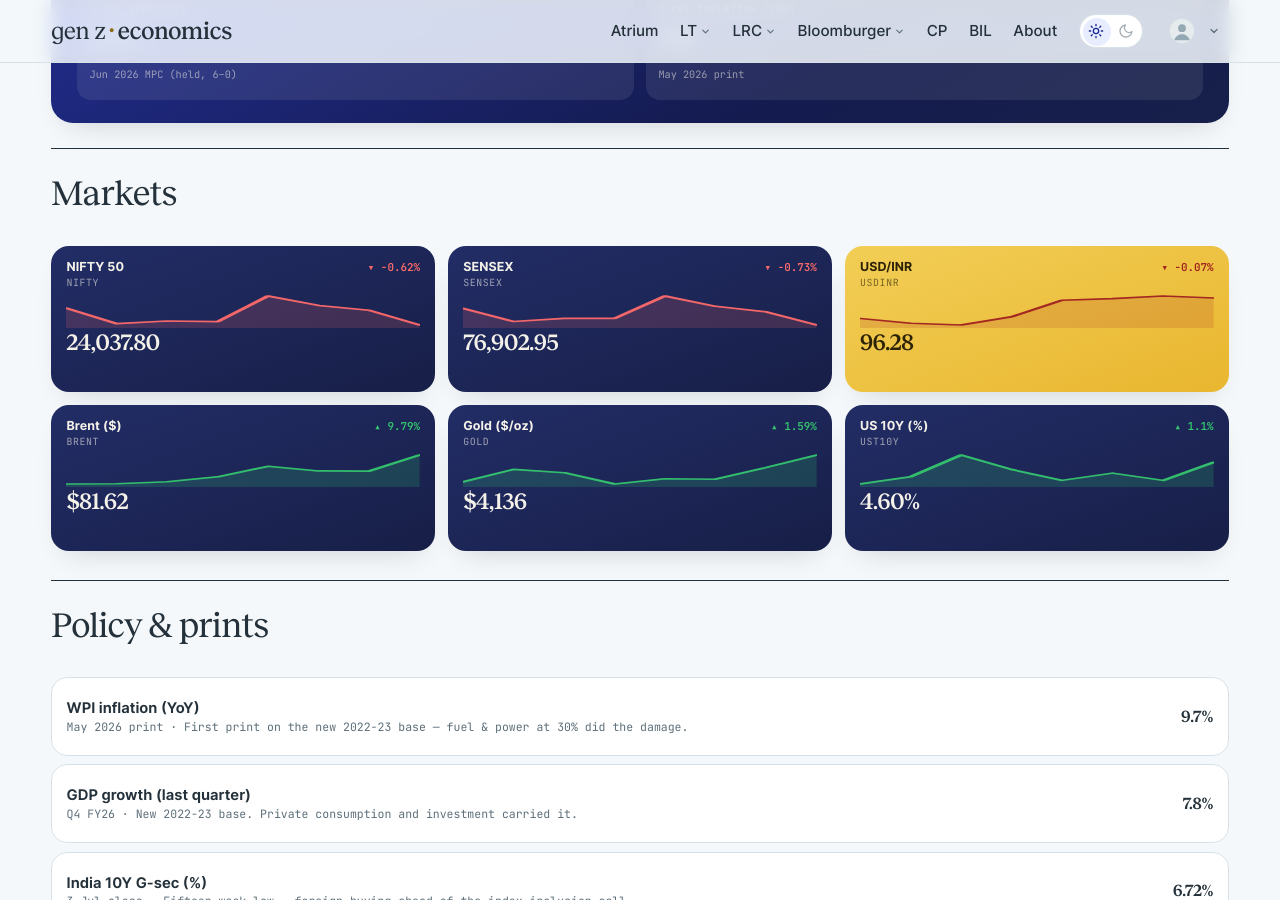
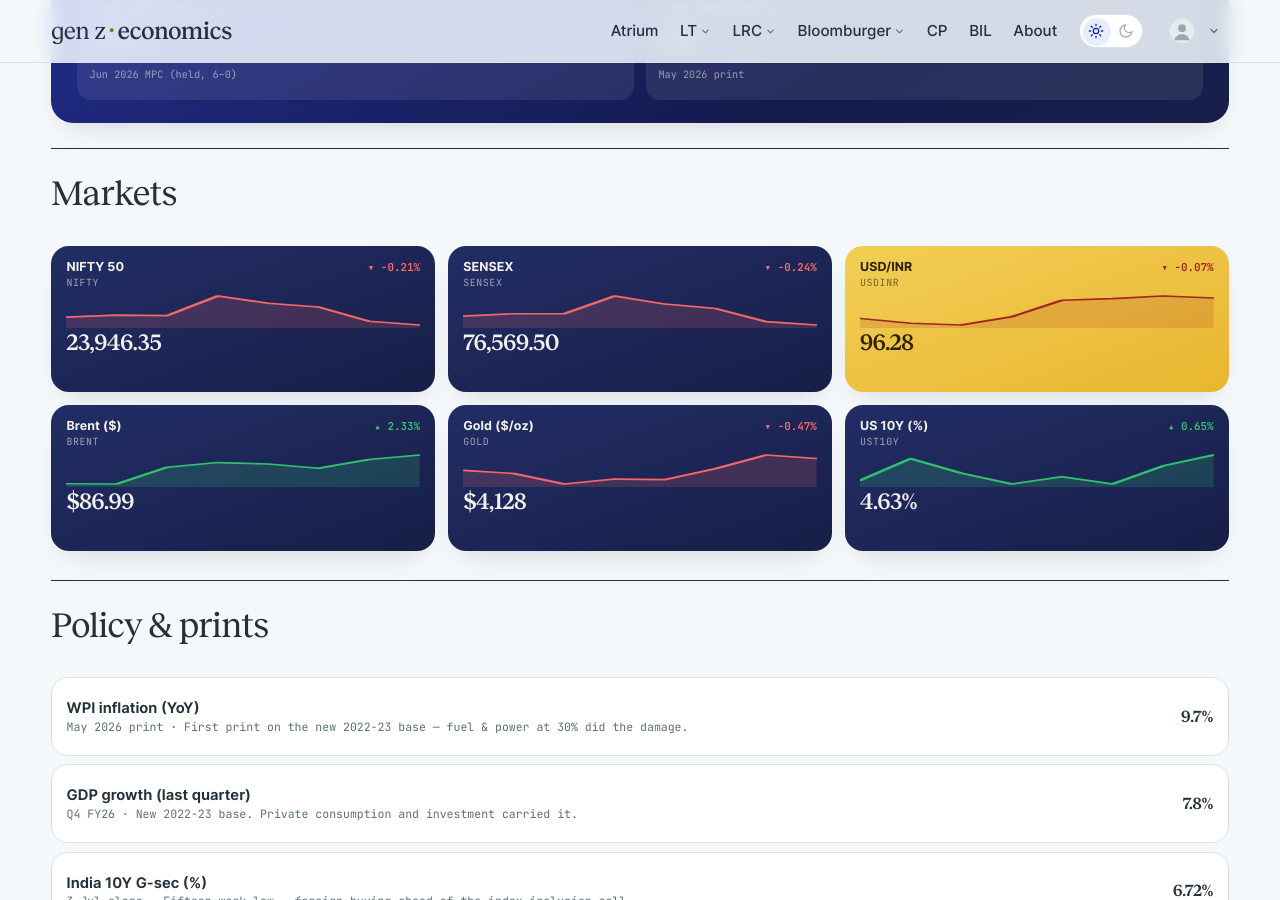
Before and after one commit to harsharya7021/genz-economics.com, a Jekyll site: the page built from macro-watch.html, in a window 1280 px wide and 900 px high, scrolled down 599 px. Built offline with Jekyll 4.4.1, drawn with Linux system fonts in a browser that asks for light colours; comment, search, counter and statistics services are not loaded.

Commit message:
data: morning market refresh

```diff
--- a/_data/macro.json
+++ b/_data/macro.json
@@ -1,34 +1,34 @@
 {
-  "as_of": "22 Jul 2026 close",
+  "as_of": "23 Jul 2026 close",
   "auto": {
     "nifty": {
       "label": "NIFTY 50",
-      "v": "24,037.80",
-      "chg": -0.62,
+      "v": "23,946.35",
+      "chg": -0.21,
       "spark": [
-        24211.0,
         24052.051,
         24078.5,
         24072.75,
         24334.301,
         24238.5,
         24187.699,
-        24037.801
+        23996.25,
+        23946.35
       ]
     },
     "sensex": {
       "label": "SENSEX",
-      "v": "76,902.95",
-      "chg": -0.73,
+      "v": "76,569.50",
+      "chg": -0.24,
       "spark": [
-        77616.398,
         77054.938,
         77185.43,
         77186.867,
         78151.453,
         77708.523,
         77470.109,
-        76902.953
+        76755.047,
+        76569.5
       ]
     },
     "usdinr": {
@@ -48,47 +48,47 @@
     },
     "brent": {
       "label": "Brent ($)",
-      "v": "$81.62",
-      "chg": 9.79,
+      "v": "$86.99",
+      "chg": 2.33,
       "spark": [
-        68.53,
-        68.68,
-        69.56,
-        71.78,
-        76.5,
         74.46,
         74.34,
-        81.62
+        81.62,
+        83.69,
+        83.08,
+        81.23,
+        85.01,
+        86.99
       ]
     },
     "gold": {
       "label": "Gold ($/oz)",
-      "v": "$4,136",
-      "chg": 1.59,
+      "v": "$4,128",
+      "chg": -0.47,
       "spark": [
-        3997.0,
         4061.1,
         4044.0,
         3985.6,
         4012.7,
         4010.3,
         4071.1,
-        4135.8
+        4146.9,
+        4127.5
       ]
     },
     "ust10y": {
       "label": "US 10Y (%)",
-      "v": "4.60%",
-      "chg": 1.1,
+      "v": "4.63%",
+      "chg": 0.65,
       "spark": [
-        4.54,
         4.56,
         4.62,
         4.58,
         4.55,
         4.57,
         4.55,
-        4.6
+        4.6,
+        4.63
       ]
     }
   },
--- a/_data/markets.yml
+++ b/_data/markets.yml
@@ -2,38 +2,38 @@
 # USD/INR) are refreshed each weekday morning by the market-data workflow;
 # the India 10Y G-Sec line is maintained by hand. Do not hand-edit the
 # live tickers — the job overwrites them.
-as_of: 22 Jul 2026
+as_of: 23 Jul 2026
 tickers:
 - symbol: NIFTY 50
   code: ^NSEI
-  value: 24,037.80
-  change: −149.90
-  pct: −0.62%
+  value: 23,946.35
+  change: −49.90
+  pct: −0.21%
   dir: down
   spark:
-  - 24211.0
   - 24052.051
   - 24078.5
   - 24072.75
   - 24334.301
   - 24238.5
   - 24187.699
-  - 24037.801
+  - 23996.25
+  - 23946.35
 - symbol: SENSEX
   code: BSE
-  value: 76,902.95
-  change: −567.16
-  pct: −0.73%
+  value: 76,569.50
+  change: −185.55
+  pct: −0.24%
   dir: down
   spark:
-  - 77616.398
   - 77054.938
   - 77185.43
   - 77186.867
   - 78151.453
   - 77708.523
   - 77470.109
-  - 76902.953
+  - 76755.047
+  - 76569.5
 - symbol: USD / INR
   code: FX
   value: '96.28'
```
